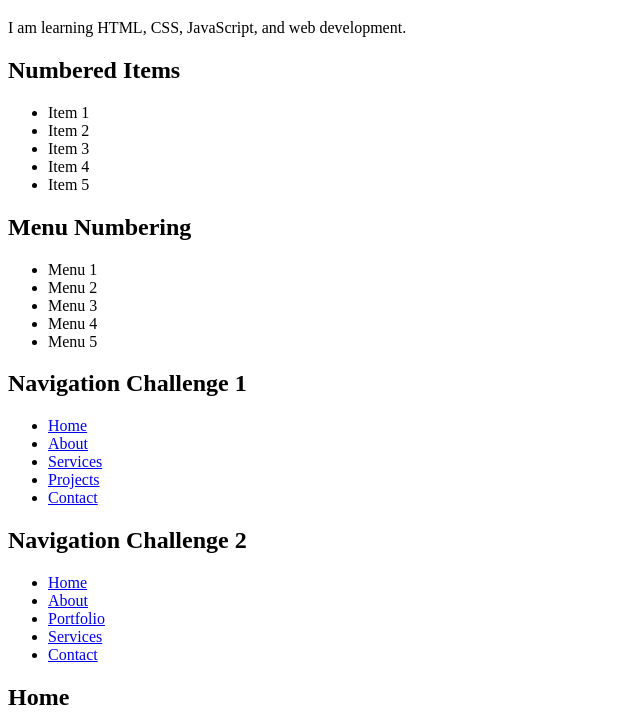
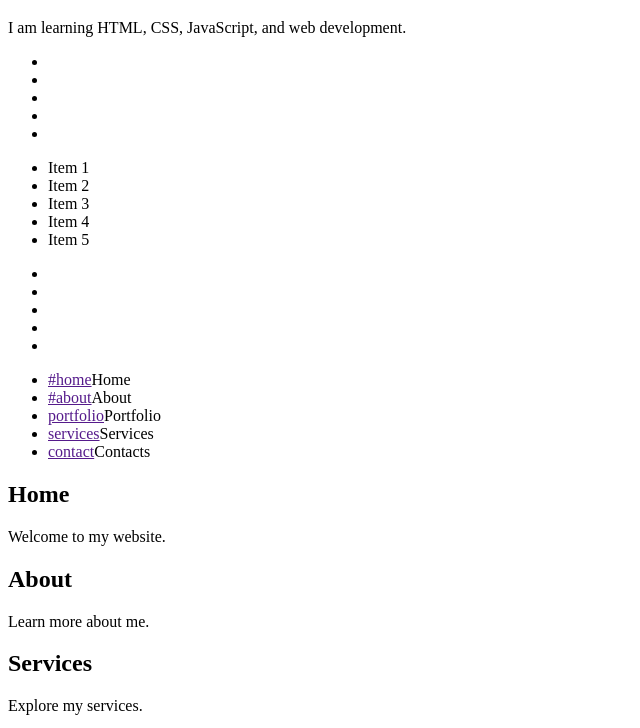
Before and after one commit to wagsayanbri/Webtech, a plain HTML site: page emmet-laboratory/04-form.html in a window 1280 px wide. Shown: the part 61-789 px from the top of the page, without its empty margins (0-640 px from the left). Drawn offline with Linux system fonts and the light colour scheme.

Commit message:
Completed Emmet Laboratoy Activity

```diff
--- a/emmet-laboratory/04-form.html
+++ b/emmet-laboratory/04-form.html
@@ -10,7 +10,16 @@
         <p>I am learning HTML, CSS, JavaScript, and web development.</p>
     </header>
 
-    <h2>Numbered Items</h2>
+
+<ul>
+    <li class="item1"></li>
+    <li class="item2"></li>
+    <li class="item3"></li>
+    <li class="item4"></li>
+    <li class="item5"></li>
+</ul>
+
+
     <ul>
         <li class="item1">Item 1</li>
         <li class="item2">Item 2</li>
@@ -19,36 +28,28 @@
         <li class="item5">Item 5</li>
     </ul>
 
-    <h2>Menu Numbering</h2>
+  <nav>
     <ul>
-        <li>Menu 1</li>
-        <li>Menu 2</li>
-        <li>Menu 3</li>
-        <li>Menu 4</li>
-        <li>Menu 5</li>
+        <li><a href=""></a></li>
+        <li><a href=""></a></li>
+        <li><a href=""></a></li>
+        <li><a href=""></a></li>
+        <li><a href=""></a></li>
     </ul>
+  </nav>
 
-    <h2>Navigation Challenge 1</h2>
-    <nav>
-        <ul>
-            <li><a href="#home">Home</a></li>
-            <li><a href="#about">About</a></li>
-            <li><a href="#services">Services</a></li>
-            <li><a href="#projects">Projects</a></li>
-            <li><a href="#contact">Contact</a></li>
-        </ul>
-    </nav>
 
-    <h2>Navigation Challenge 2</h2>
-    <nav>
-        <ul>
-            <li><a href="#home">Home</a></li>
-            <li><a href="#about">About</a></li>
-            <li><a href="#portfolio">Portfolio</a></li>
-            <li><a href="#services">Services</a></li>
-            <li><a href="#contact">Contact</a></li>
-        </ul>
-    </nav>
+<nav>
+    <ul>
+        <li><a href="">#home</a>Home</li>
+        <li><a href="">#about</a>About</li>
+        <li><a href="">portfolio</a>Portfolio</li>
+        <li><a href="">services</a>Services</li>
+        <li><a href="">contact</a>Contacts</li>
+    </ul>
+</nav>
+
+
 
     <h2 id="home">Home</h2>
     <p>Welcome to my website.</p>
```
Also changed, not shown: emmet-laboratory/02-classes-ids.html (+4 -5 lines), emmet-laboratory/portfolio.html (+20 -26 lines), images/pogi.png (added).
